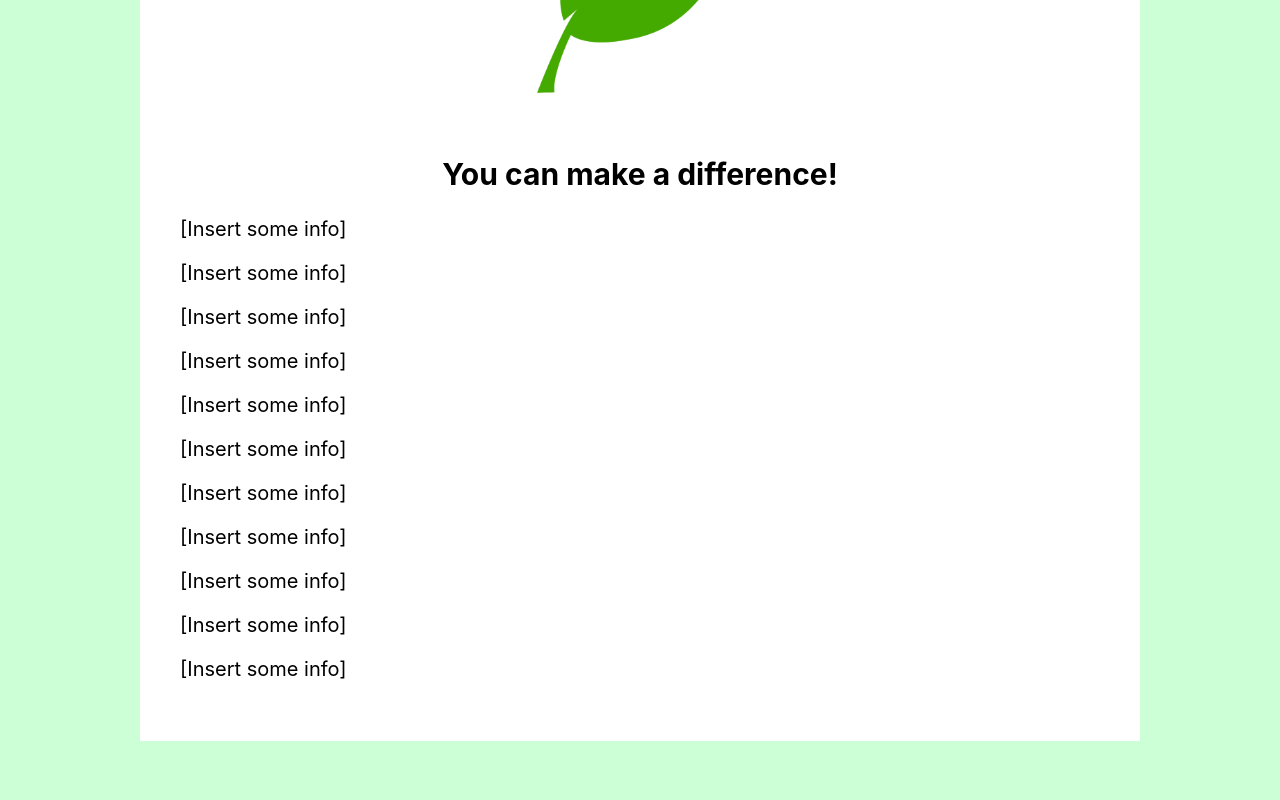
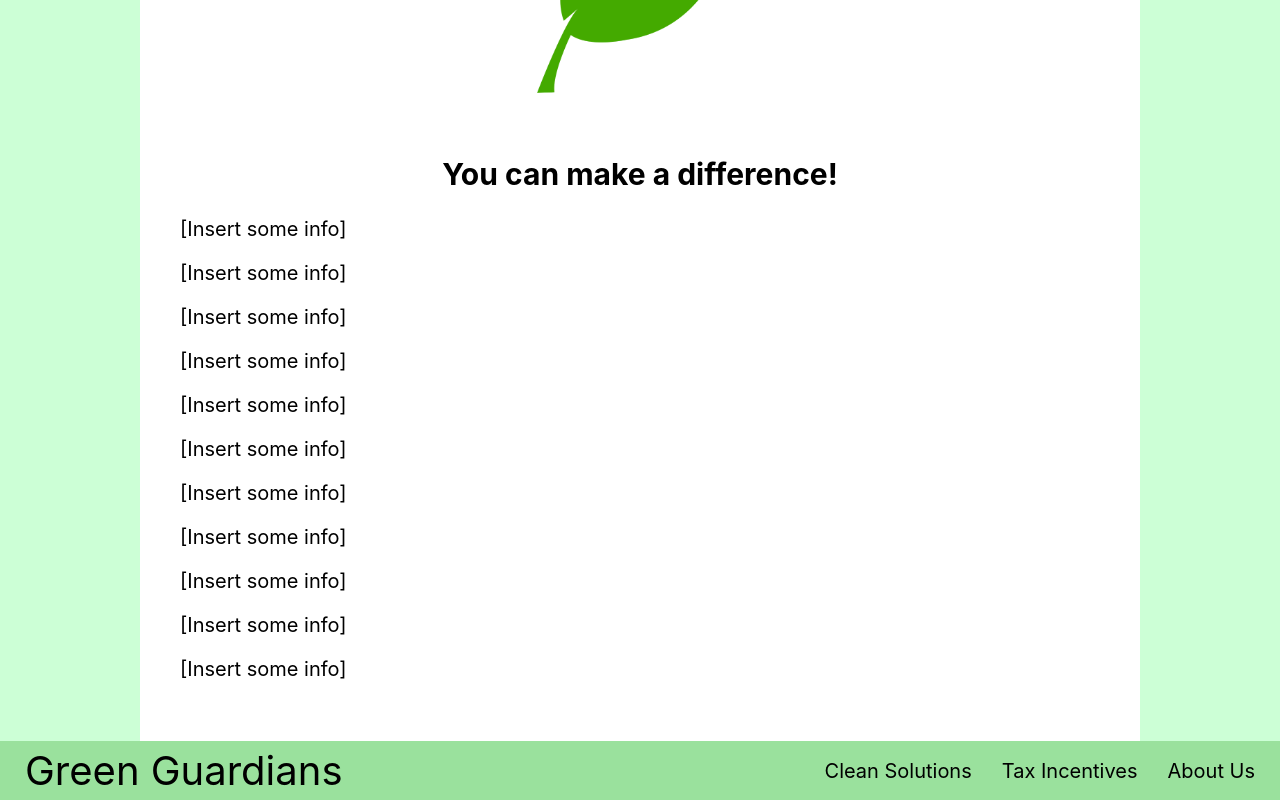
Before and after one commit to chonk9/webmaster23-24, a React (Create React App) app: page / in a window 1280 px wide. Shown: the part 377-1177 px from the top of the page. Before the commit the page ends 1118 px from the top, so only its background shows below. Built offline with nearby package versions, Linux system fonts and the light colour scheme.

Commit message:
footer placement (temporary before i fully fix it)

```diff
--- a/src/App.js
+++ b/src/App.js
@@ -1,5 +1,6 @@
 import './App.css';
 import Navbar from './Components/navbar';
+import Footer from './Components/footer';
 import Home from './Pages/Home';
 import CleanSolutions from './Pages/CleanSolutions';
 import TaxIncentives from './Pages/TaxIncentives';
@@ -18,6 +19,8 @@ function App() {
           <Route path = "/about-us" element = {<AboutUs />} />
         </Routes>
       </div>
+
+      <Footer />
     </>
   )
 }
```
